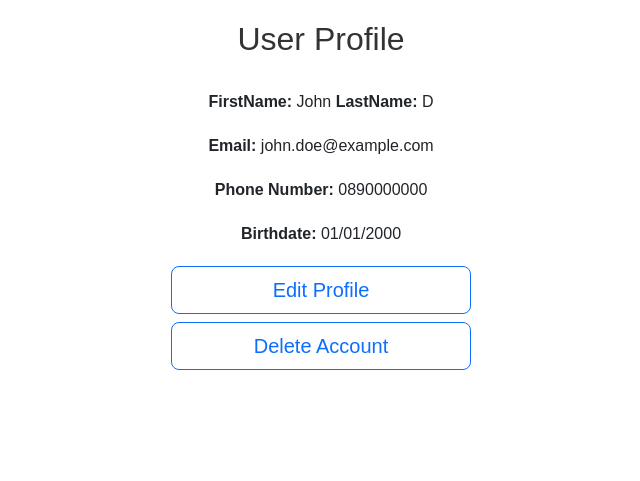
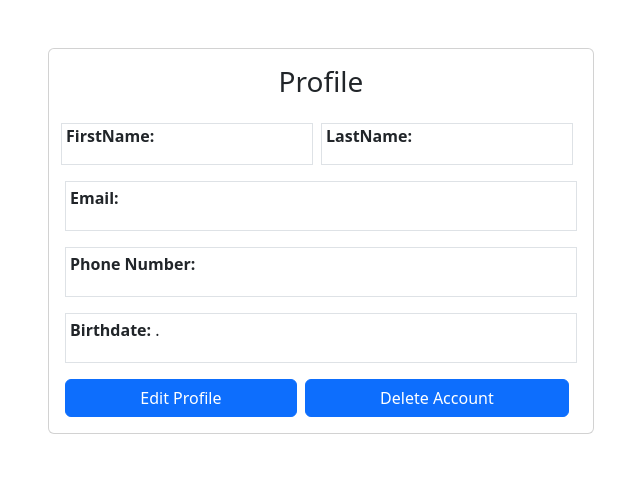
Before and after one commit to Gxmestk/SIIT-CSS326-AI-Chatbot, a PHP site: page /setting.php in a window 1280 px wide. Shown: the top 481 px of the page, without its empty margins (319-959 px from the left). Run offline with PHP 8.4, Linux system fonts and the light colour scheme.

Commit message:
Add files via upload

```diff
--- a/setting.php
+++ b/setting.php
@@ -1,51 +1,56 @@
 <!DOCTYPE html>
 <html lang="en">
+
 <head>
     <meta charset="UTF-8">
     <meta name="viewport" content="width=device-width, initial-scale=1.0">
-    <title>Chat Page</title>
-    <link href="https://cdn.jsdelivr.net/npm/bootstrap@5.3.2/dist/css/bootstrap.min.css" rel="stylesheet">
-    <link href="chat_style.css" rel="stylesheet"> <!-- External CSS file for chat page styles -->
-    <style>
-        body {
-            font-family: Arial, sans-serif;
-            margin: 20px;
-        }
+    <title id="title_page">Profile</title>
+    <link href="https://cdn.jsdelivr.net/npm/bootstrap@5.3.2/dist/css/bootstrap.min.css" rel="stylesheet" integrity="sha384-T3c6CoIi6uLrA9TneNEoa7RxnatzjcDSCmG1MXxSR1GAsXEV/Dwwykc2MPK8M2HN" crossorigin="anonymous">
+    <link href="user_setting.css" rel="stylesheet">
+</head>
 
-        #profile-container {
-            max-width: 600px;
-            margin: auto;
-        }
+<body>
+    <div class="container">
+        <div class="row justify-content-center">
+            <div class="col-12 col-sm-10 col-md-8 col-lg-6">
+                <div class="card mx-auto my-5">
+                    <div class="card-body">
+                        <h3 class="text-center mb-4" id="header_new_page">Profile</h3>
 
-        h2 {
-            color: #333;
-        }
+                        <!-- Personal Information Section -->
+                        <div class="mb-3">
+                            <div class="row g-2 d-flex justify-content-center align-items-center">
+                                <div class="col border">
+                                    <p><strong>FirstName:</strong> </p>
+                                </div>
+                                <div class="col border">
+                                    <p><strong>LastName:</strong> </p>
+                                </div>
+                            </div>
+                        </div>
+                        <div class="mb-3 border p-1">
+                            <p><strong>Email:</strong> </p>
+                        </div>
+                        <div class="mb-3 border p-1">
+                            <p><strong>Phone Number:</strong> </p>
+                        </div>
+                        <div class="mb-3 border p-1">
+                            <p><strong>Birthdate:</strong> .</p>
+                        </div>
+                        <!-- End of Personal Information Section -->
 
-        p {
-            margin-bottom: 20px;
-        }
+                        <!-- Edit and Delete buttons -->
+                        <div class="d-flex justify-content-center align-items-center">
+                            <a href="edit.php" class="btn btn-primary flex-grow-1" id="button_edit">Edit Profile</a>
+                            <a href="delete.php" class="btn btn-primary flex-grow-1" id="button_delete">Delete Account</a>
+                        </div>
+                        <!-- End of Edit and Delete buttons -->
 
-        #button_edit,
-        #button_delete {
-            width: 100%; /* Make buttons take up the full width */
-        }
-    </style>
-</head>
-<body>
+                    </div>
+                </div>
+            </div>
+        </div>
+    </div>
+</body>
 
-<div id="profile-container" class="mx-auto text-center">
-    <h2>User Profile</h2>
-    <br>
-    <p><strong>FirstName:</strong> John <strong>LastName:</strong> D</p>
-    <p><strong>Email:</strong> john.doe@example.com</p>
-    <p><strong>Phone Number:</strong> 0890000000</p>
-    <p><strong>Birthdate:</strong> 01/01/2000</p>
-
-    <a href="edit.php" class="btn btn-outline-primary btn-lg mb-2 w-50 " id="button_edit">Edit Profile</a>
-    <br>
-    <a href="delete.php" class="btn btn-outline-primary btn-lg mb-2 w-50" id="button_delete">Delete Account</a>
-
-</div>
-
-</body>
 </html>
```
